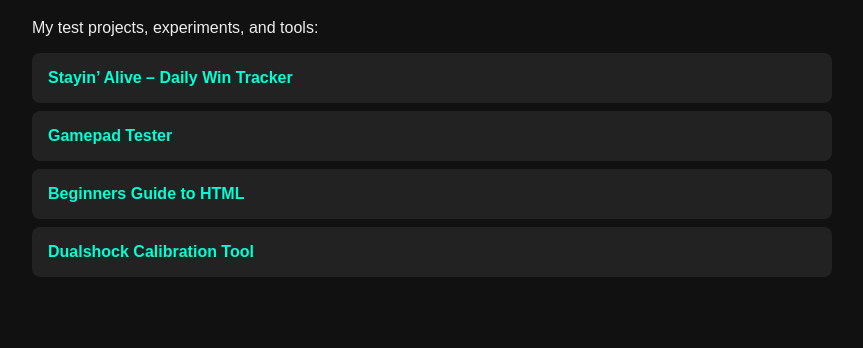
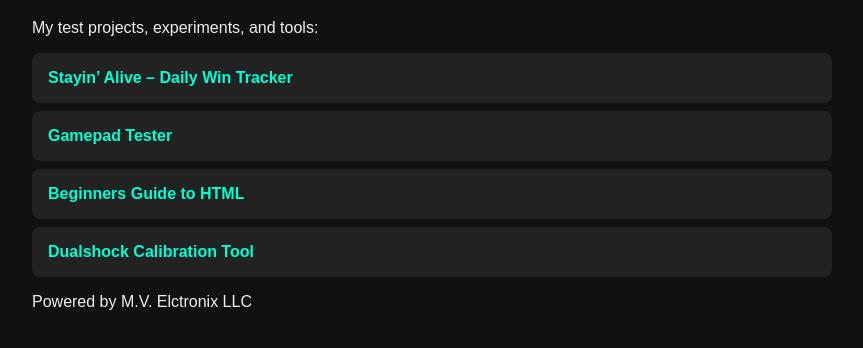
Before and after one commit to mvelectronix/sandbox, a plain HTML site: page index.html in a window 1280 px wide. Shown: the part 94-442 px from the top of the page, without its empty margins (208-1071 px from the left). Drawn offline with Linux system fonts and the light colour scheme.

Commit message:
Update index.html

```diff
--- a/index.html
+++ b/index.html
@@ -47,5 +47,6 @@
     <li><a href="dualshock/">Dualshock Calibration Tool</a></li>
     <!-- Add more below -->
   </ul>
+  <footer>Powered by M.V. Elctronix LLC</footer>
 </body>
 </html>
```
